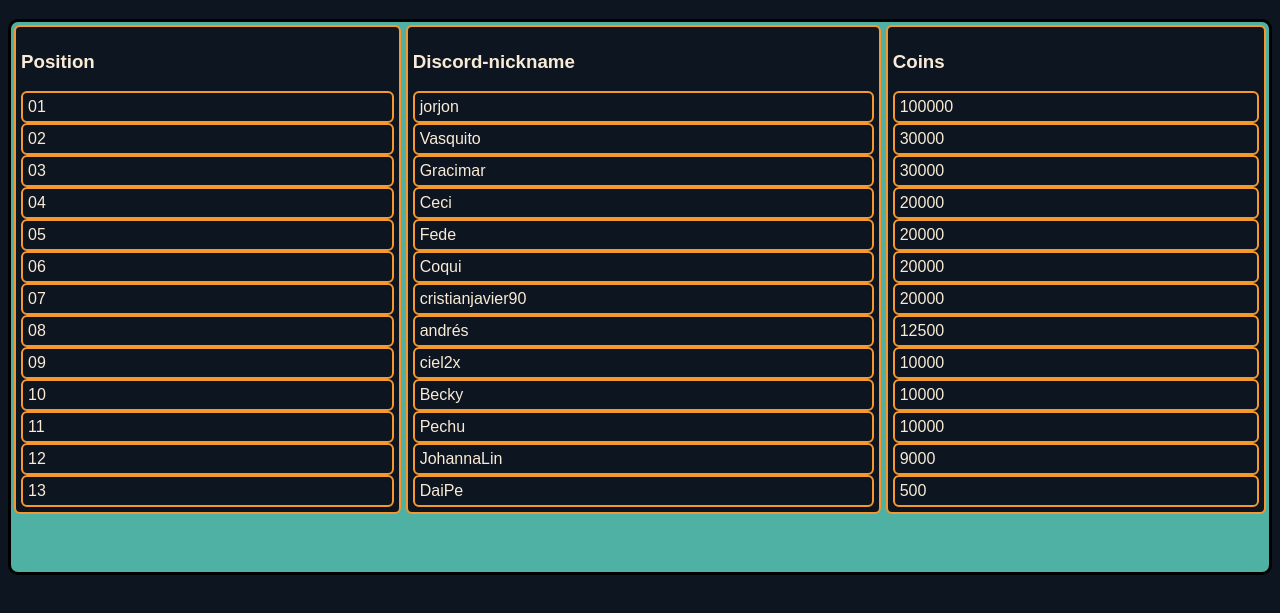
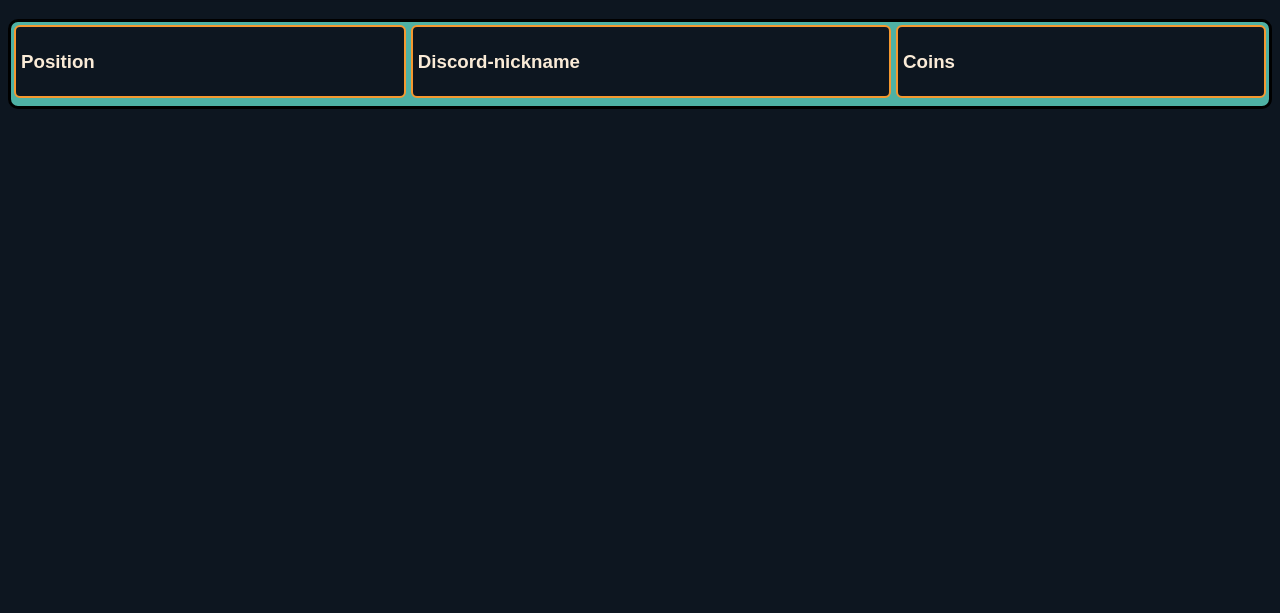
Before and after one commit to Gracimars/dashboard-monedas, a plain HTML site: page index.html in a window 1280 px wide. Shown: the part 61-674 px from the top of the page. Drawn offline with Linux system fonts and the light colour scheme.

Commit message:
Changes to the grid style and HTML structure

```diff
--- a/index.html
+++ b/index.html
@@ -16,51 +16,12 @@
 			<section class="grid-container" id="grid-container">
 				<div class="header-position">
 					<h3>Position</h3>
-					<div class="position"></div>
-					<div class="position"></div>
-					<div class="position"></div>
-					<div class="position"></div>
-					<div class="position"></div>
-					<div class="position"></div>
-					<div class="position"></div>
-					<div class="position"></div>
-					<div class="position"></div>
-					<div class="position"></div>
-					<div class="position"></div>
-					<div class="position"></div>
-					<div class="position"></div>
 				</div>
 				<div class="header-nickname">
 					<h3>Discord-nickname</h3>
-					<div class="nickname"></div>
-					<div class="nickname"></div>
-					<div class="nickname"></div>
-					<div class="nickname"></div>
-					<div class="nickname"></div>
-					<div class="nickname"></div>
-					<div class="nickname"></div>
-					<div class="nickname"></div>
-					<div class="nickname"></div>
-					<div class="nickname"></div>
-					<div class="nickname"></div>
-					<div class="nickname"></div>
-					<div class="nickname"></div>
 				</div>
 				<div class="header-coins">
 					<h3>Coins</h3>
-					<div class="coins"></div>
-					<div class="coins"></div>
-					<div class="coins"></div>
-					<div class="coins"></div>
-					<div class="coins"></div>
-					<div class="coins"></div>
-					<div class="coins"></div>
-					<div class="coins"></div>
-					<div class="coins"></div>
-					<div class="coins"></div>
-					<div class="coins"></div>
-					<div class="coins"></div>
-					<div class="coins"></div>
 				</div>
 			</section>
 		</main>
--- a/style.css
+++ b/style.css
@@ -18,16 +18,6 @@
 	padding: 3px;
 	grid-template-areas:
 		"headerPosition headerNickname headerCoins"
-		"position nickname coins"
-		"position nickname coins"
-		"position nickname coins"
-		"position nickname coins"
-		"position nickname coins"
-		"position nickname coins"
-		"position nickname coins"
-		"position nickname coins"
-		"position nickname coins"
-		"position nickname coins"
 		"position nickname coins";
 	gap: 5px;
 }
```
